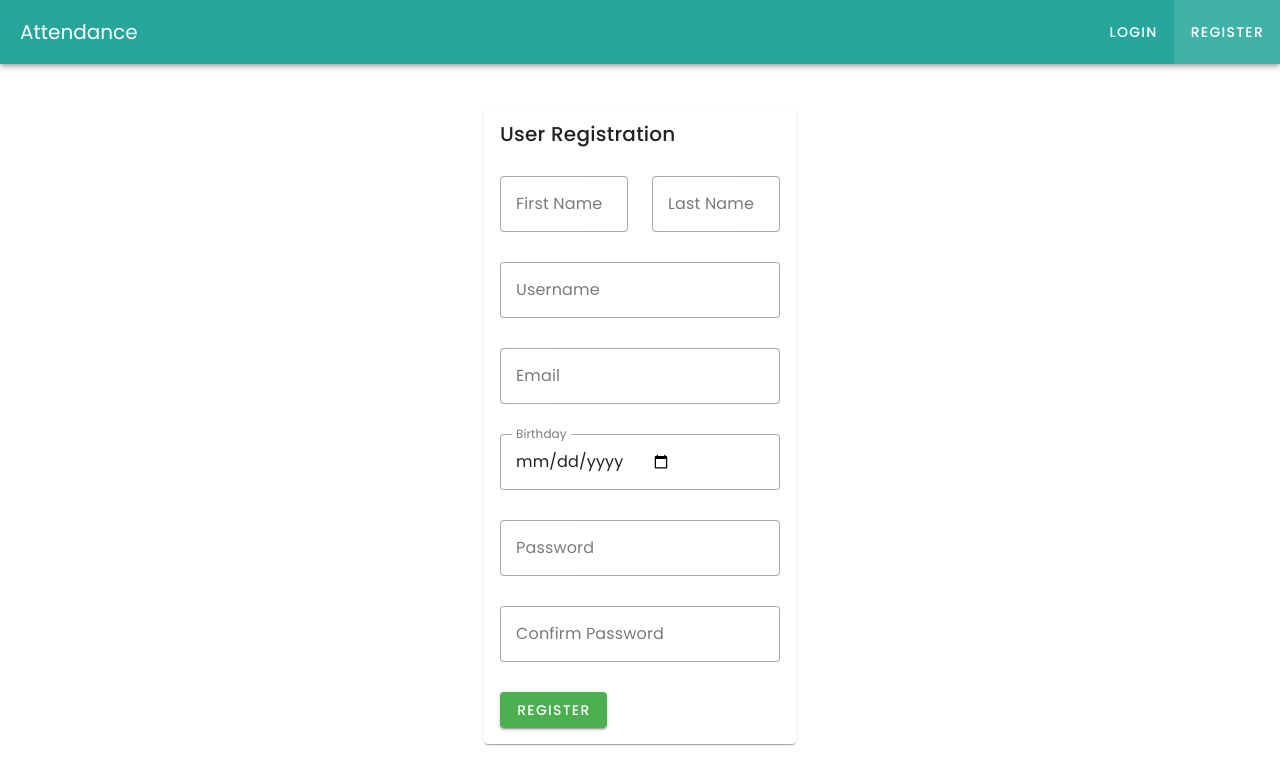
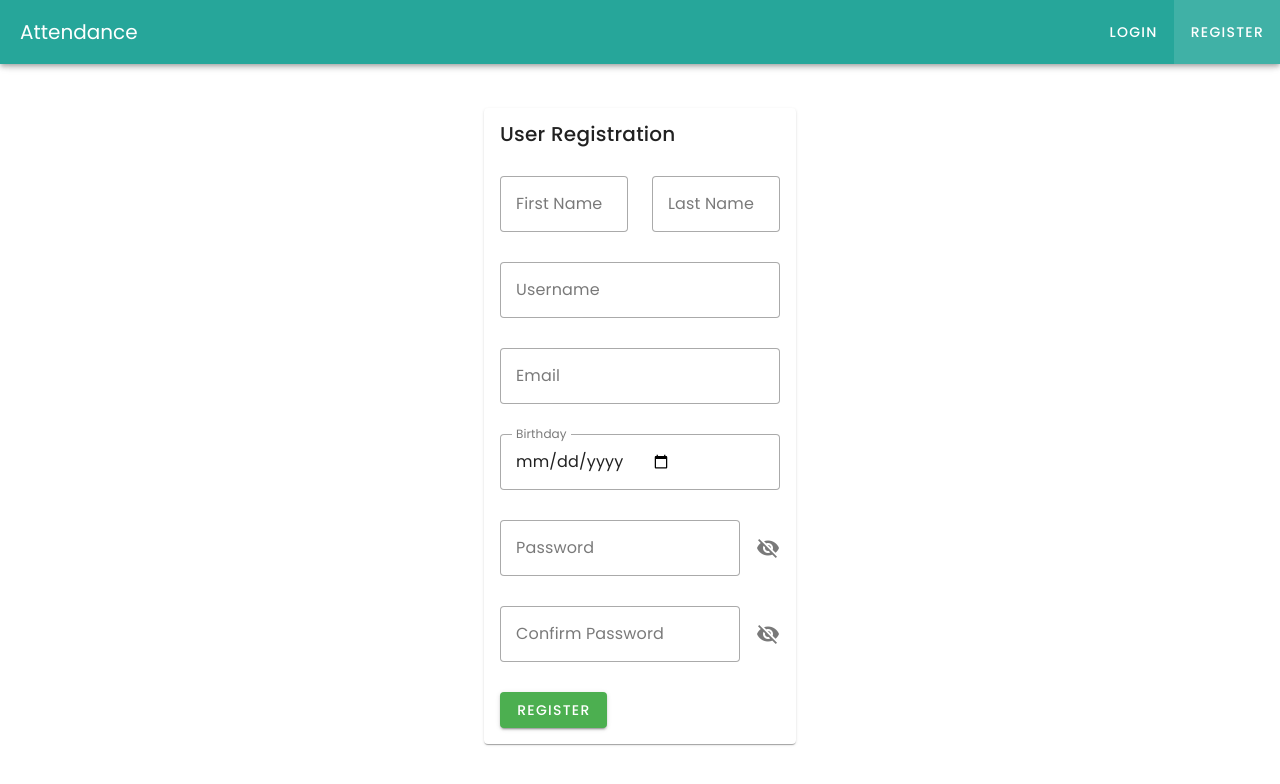
Before and after one commit to PialKanti/AttendanceManagement, a Vue app in the folder AttendanceManagement.ClientApp/: page /register in a window 1280 px wide. Shown: the top 784 px of the page. Built offline with nearby package versions, Linux system fonts and the light colour scheme.

Commit message:
Implemented password text hide and show feature

```diff
--- a/AttendanceManagement.ClientApp/src/components/LoginForm.vue
+++ b/AttendanceManagement.ClientApp/src/components/LoginForm.vue
@@ -4,8 +4,9 @@
             <v-form ref="loginForm" validate-on="input" @submit.prevent="onSubmit">
                 <v-text-field label="Username" v-model="username" :rules="rules.username" variant="outlined"
                     clearable></v-text-field>
-                <v-text-field class="mt-2" type="password" label="Password" v-model="password" :rules="rules.password"
-                    variant="outlined" clearable></v-text-field>
+                <v-text-field class="mt-2" id="password" :type="showPassword ? 'text' : 'password'" label="Password"
+                    v-model="password" :rules="rules.password" :append-icon="appendIcon" variant="outlined" clearable
+                    @click:append="toggleAppendIcon"></v-text-field>
                 <v-checkbox label="Remember me"></v-checkbox>
                 <v-btn type="submit" color="success">Login</v-btn>
             </v-form>
@@ -31,6 +32,7 @@ export default {
         return {
             username: '',
             password: '',
+            showPassword: false,
             loading: false,
             rules: {
                 username: [
@@ -50,6 +52,14 @@ export default {
                     }
                 ]
             }
+        }
+    },
+    computed: {
+        passwordType: function () {
+            return this.showPassword ? 'text' : 'password';
+        },
+        appendIcon: function () {
+            return this.showPassword ? 'mdi-eye' : 'mdi-eye-off';
         }
     },
     methods: {
@@ -74,6 +84,10 @@ export default {
             }
 
             this.loading = false;
+        },
+        toggleAppendIcon() {
+            console.log('toggle');
+            this.showPassword = !this.showPassword;
         }
     }
 }
--- a/AttendanceManagement.ClientApp/src/components/RegisterForm.vue
+++ b/AttendanceManagement.ClientApp/src/components/RegisterForm.vue
@@ -18,12 +18,12 @@
                     variant="outlined" clearable></v-text-field>
                 <v-text-field class="mt-2" type="date" label="Birthday" v-model="birthday" variant="outlined"
                     clearable></v-text-field>
-                <v-text-field class="mt-2" type="password" label="Password" v-model="password" :rules="rules.password"
-                    variant="outlined"
-                    hint="Password must contain at least one digit, lower case, upper case, non alphanumeric( e.g. commas, brackets, space, asterisk and so on) and one unique character."
-                    clearable></v-text-field>
-                <v-text-field class="mt-2" type="password" label="Confirm Password" v-model="confirmPassword"
-                    :rules="rules.confirmPassword" variant="outlined" clearable></v-text-field>
+                <v-text-field class="mt-2" :type="passwordType" label="Password" v-model="password" :rules="rules.password"
+                    variant="outlined" :append-icon="passwordAppendIcon" clearable
+                    @click:append="toggleShowPassword"></v-text-field>
+                <v-text-field class="mt-2" :type="confirmPasswordType" label="Confirm Password" v-model="confirmPassword"
+                    :rules="rules.confirmPassword" :append-icon="confirmPasswordAppendIcon" variant="outlined" clearable
+                    @click:append="toggleShowConfirmPassword"></v-text-field>
                 <v-btn class="mt-2" type="submit" color="success">Register</v-btn>
             </v-form>
         </v-container>
@@ -53,6 +53,8 @@ export default {
             password: '',
             confirmPassword: '',
             loading: false,
+            showPassword: false,
+            showConfirmPassword: false,
             rules: {
                 firstname: [
                     value => {
@@ -124,6 +126,20 @@ export default {
             }
         }
     },
+    computed: {
+        passwordType: function () {
+            return this.getInputType(this.showPassword);
+        },
+        confirmPasswordType: function () {
+            return this.getInputType(this.showConfirmPassword);
+        },
+        passwordAppendIcon: function () {
+            return this.getAppendIcon(this.showPassword);
+        },
+        confirmPasswordAppendIcon: function () {
+            return this.getAppendIcon(this.showConfirmPassword);
+        }
+    },
     methods: {
         async onSubmit() {
             const { valid } = await this.$refs.registerForm.validate();
@@ -169,6 +185,18 @@ export default {
             }
 
             return true;
+        },
+        toggleShowPassword() {
+            this.showPassword = !this.showPassword;
+        },
+        toggleShowConfirmPassword() {
+            this.showConfirmPassword = !this.showConfirmPassword;
+        },
+        getInputType(value) {
+            return value ? 'text' : 'password';
+        },
+        getAppendIcon(value) {
+            return value ? 'mdi-eye' : 'mdi-eye-off';
         }
     }
 }
```
